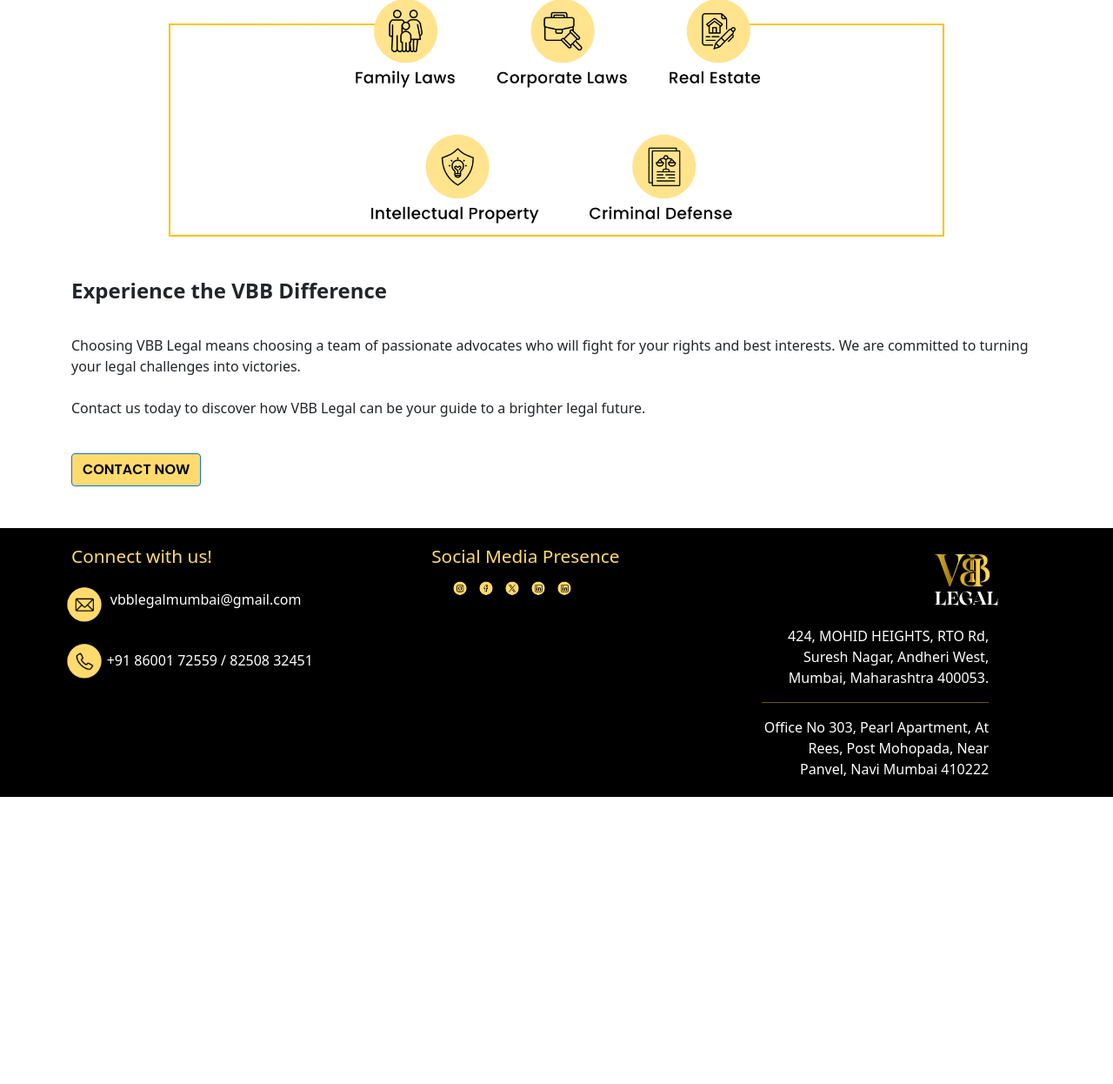
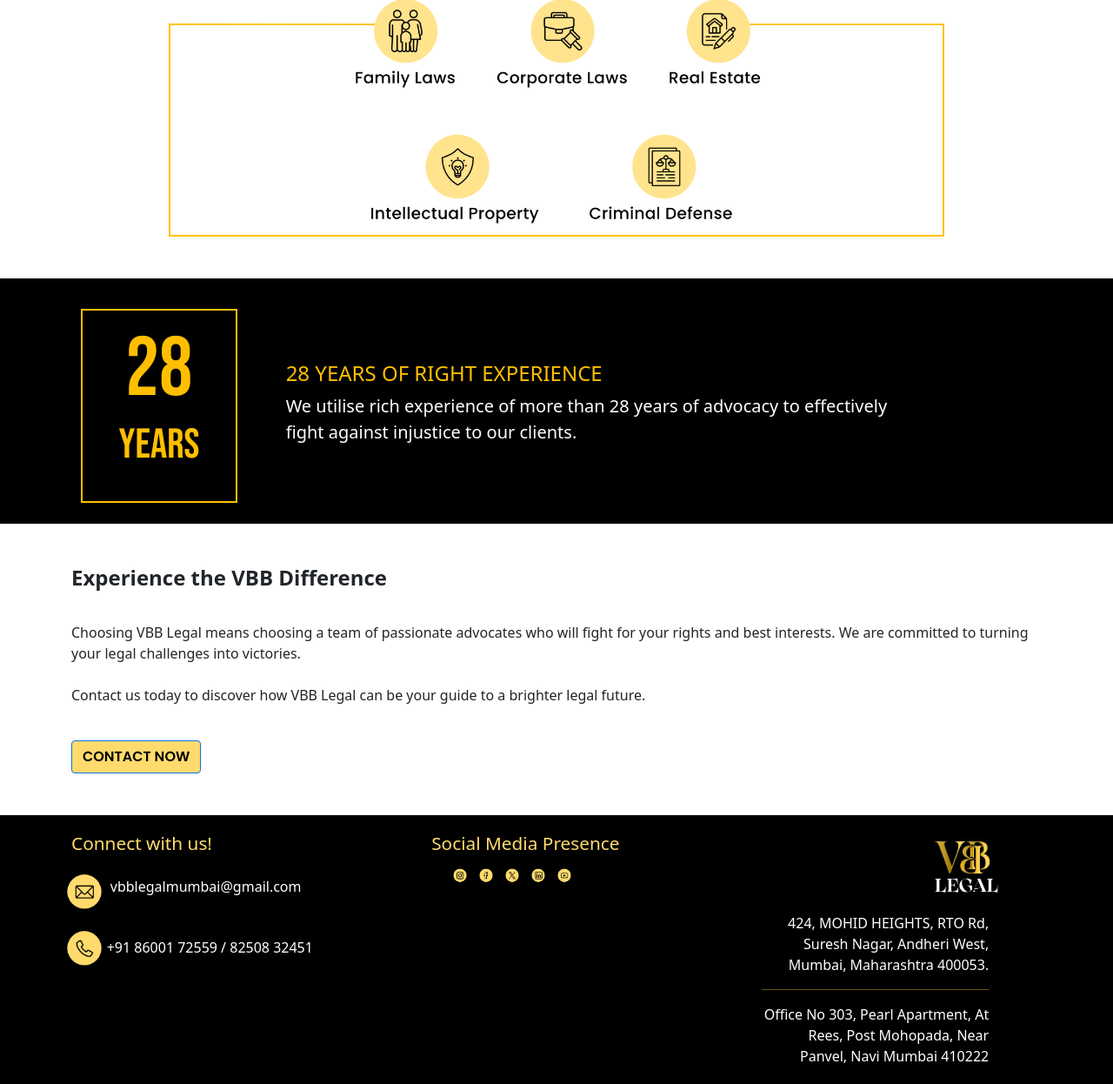
Before and after one commit to AtishKumar98/VBB_LAW_FIRM, a Django app: page /about_us/ in a window 1280 px wide. Shown: the part 1355-2601 px from the top of the page at 87% size. Before the commit the page ends 2271 px from the top, so only its background shows below. Run offline with Django 4.2, Linux system fonts and the light colour scheme; parts of the project's set-up code (start-up, migrations or seed data) failed here and were passed over; some libraries are stand-ins or nearby versions.

Commit message:
commit_for_changes_full

```diff
--- a/VBB_app/views.py
+++ b/VBB_app/views.py
@@ -17,7 +17,7 @@ def index(request):
         email = MIMEMultipart()
         email.set_unixfrom('author')
         email['From']="noreply@VBBLAWFIRM.co"
-        email['To']="atishkumar31518@gmail.com"
+        email['To']="vbblegalmumbai@gmail.com"
         email['Subject'] = 'Mail Details from User VBB Law Firm'
         #   bcc = "siddhu.dhangar@tiss.edu"
         #   mails_to = ' , '.join(mail_from) if True else you
--- a/templates/ABOUT_US.html
+++ b/templates/ABOUT_US.html
@@ -519,6 +519,22 @@ flex-direction: column;
         </div>
     </div> -->
 </div>
+
+    <div class="exper28 mt-5">
+        <div class="container">
+            <div class="main_xp">
+                <div class="xp_box">
+                    <h1><span id="counter">28</span><br><p>Years</p></h1>
+                </div>
+                <div class="xp_text" id="triggerDivision">
+                    <h4>28 years of Right Experience</h4>
+                    <p>
+                        We utilise rich experience of more than 28 years of advocacy to effectively<br> fight against injustice to our clients.
+                    </p>
+                </div>
+            </div>
+        </div>
+    </div>
 <div class="container">
     <div class="VBB_diff mb-5 mt-5">
 
@@ -537,5 +553,59 @@ flex-direction: column;
         </a>
     </div>
 </div>
+<script>
+    // Get a reference to the span element with the id "counter"
+    const counterSpan = document.getElementById("counter");
+
+    // Set the initial count value to 0
+    let count = 0;
+
+    // Flag to check if the counter has started
+    let counterStarted = false;
+
+    // Function to update the counter and display it
+    function updateCounter() {
+        // Increment the count
+        count++;
+
+        // Limit the counter to 28
+        if (count > 28) {
+            count = 28;
+        }
+
+        // Update the text inside the span element with the new count
+        counterSpan.textContent = count;
+    }
+
+    // Function to start the counter
+    function startCounter() {
+        // Check if the counter has already started
+        if (!counterStarted) {
+            counterStarted = true;
+
+            // Use setInterval to update the counter every 1000 milliseconds (1 second)
+            const counterInterval = setInterval(updateCounter, 50);
+        }
+    }
+
+    // Function to handle the scroll event
+    function handleScroll() {
+        // Get the position of the trigger division
+        const triggerDivision = document.getElementById("triggerDivision");
+        const triggerDivisionTop = triggerDivision.getBoundingClientRect().top;
+
+        // Check if the trigger division is in the viewport and the counter is not yet at 28
+        if (triggerDivisionTop <= window.innerHeight && count < 28) {
+            // Start the counter when it's in the viewport
+            startCounter();
+        }
+    }
+
+    // Attach the scroll event listener to the window
+    window.addEventListener("scroll", handleScroll);
+
+    // Check if the trigger division is initially in the viewport
+    handleScroll();
+</script>
 
     {% endblock content %}
--- a/templates/footer.html
+++ b/templates/footer.html
@@ -121,7 +121,7 @@
             <li><a href="https://www.facebook.com/profile.php?id=100095018269683&locale=hi_IN&paipv=0&eav=AfaKrcQHQz9HQtEmVUwoOn7O-jrT848g1EC97qw3LcVFIXmf_hh1MC2XA8-G2NPrkqU" class="twitter">    <img  class ='social_footer_classes' src="{% static 'images/Fb-Foot.png' %}" alt="Background Image"   style=''></a></li>
             <li><a href="https://twitter.com/vbblegal" class="instagram">  <img  class ='social_footer_classes' src="{% static 'images/X-Foot.png' %}" alt="Background Image"    style=''></a></li>
             <li><a href="https://www.linkedin.com/in/vbb-legal-2a746a289/?originalSubdomain=in" class="instagram">  <img  class ='social_footer_classes' src="{% static 'images/Link-Foot.png' %}" alt="Background Image" style=''></a></li>
-            <li><a href="https://www.linkedin.com/in/vbb-legal-2a746a289/?originalSubdomain=in" class="instagram">  <img  class ='social_footer_classes' src="{% static 'images/Link-Foot.png' %}" alt="Background Image" style=''></a></li>
+            <li><a href="https://www.linkedin.com/in/vbb-legal-2a746a289/?originalSubdomain=in" class="instagram">  <img  class ='social_footer_classes' src="{% static 'images/Youtube-Footer.png' %}" alt="Background Image" style=''></a></li>
           </ul>
         </div>
 
```
Also changed, not shown: templates/Profile.html (+16 -2 lines), static/images/Youtube-Footer.png (added), static/images/Youtube.png (added).
